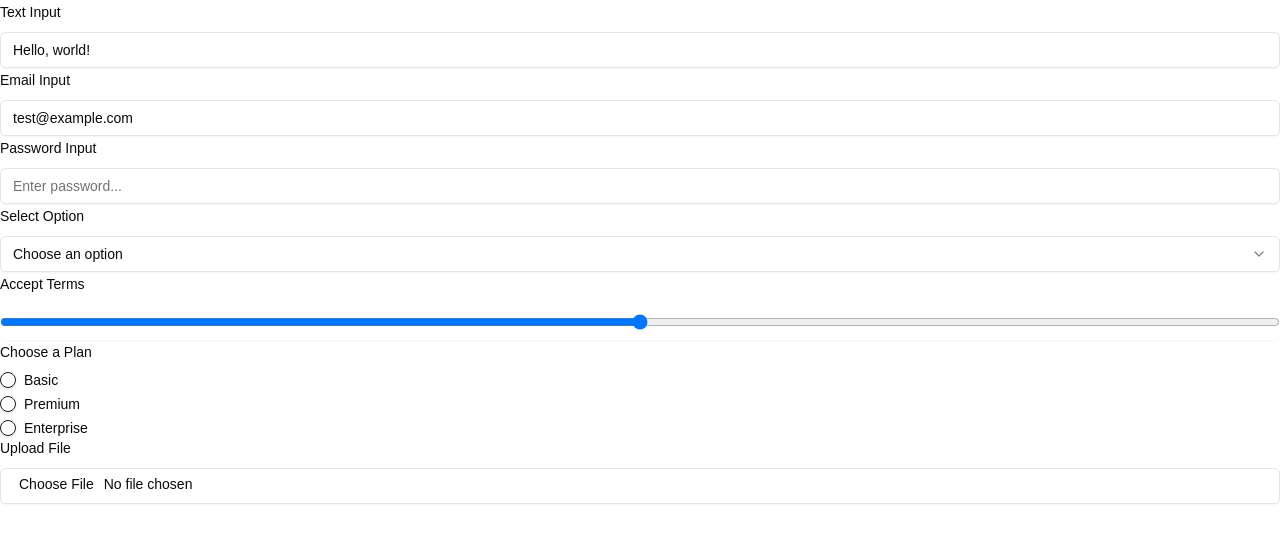
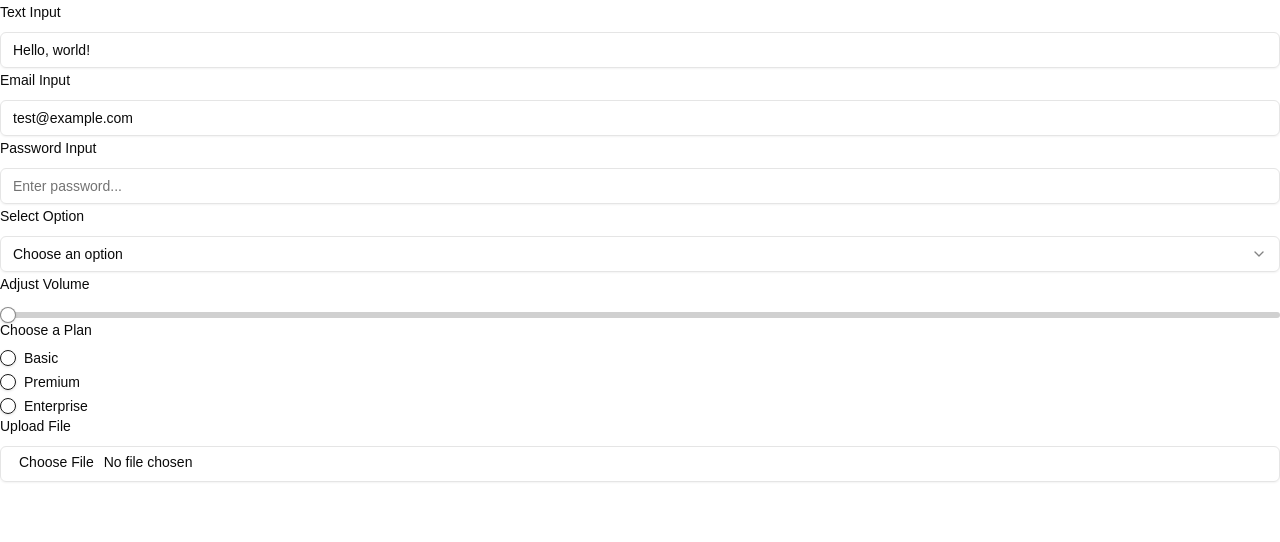
Before and after one commit to hdmGOAT/codelearnproject, a Next.js app in the folder frontend/: page /signup in a window 1280 px wide. Shown: the top 542 px of the page. Built offline with nearby package versions, Linux system fonts and the light colour scheme.

Commit message:
isMultiStep

```diff
--- a/frontend/app/signup/page.tsx
+++ b/frontend/app/signup/page.tsx
@@ -41,11 +41,12 @@ const fields: Field[] = [
     ],
   },
   {
-    name: "checkboxInput",
-    label: "Accept Terms",
+    name: "volume",
+    label: "Adjust Volume",
     type: "range",
-    defaultValue: false,
+    options: { min: 0, max: 100, step: 5 },
   },
+
   {
     name: "radioInput",
     label: "Choose a Plan",
--- a/frontend/components/DynamicForm.tsx
+++ b/frontend/components/DynamicForm.tsx
@@ -36,6 +36,7 @@ import { Popover, PopoverContent, PopoverTrigger } from "./ui/popover";
 import { Button } from "./ui/button";
 import { CalendarIcon } from "lucide-react";
 import { Calendar } from "./ui/calendar";
+import { Slider } from "./ui/slider";
 
 export interface Field {
   name: string;
@@ -48,7 +49,7 @@ export interface Field {
     | "tel"
     | "url"
     | "search"
-    | "textarea" //
+    | "textarea"
     | "select"
     | "checkbox"
     | "radio"
@@ -58,13 +59,24 @@ export interface Field {
     | "month" //
     | "week" //
     | "time" //
-    | "range" //
+    | "range"
     | "color" //
     | "switch"
     | "hidden";
   placeholder?: string;
-  options?: { label: string; value: string }[];
+  options?: SelectOptions[] | RangeOptions;
   defaultValue?: string | boolean;
+}
+
+interface SelectOptions {
+  label: string;
+  value: string;
+}
+
+interface RangeOptions {
+  min: number;
+  max: number;
+  step: number;
 }
 
 interface Step {
@@ -107,7 +119,7 @@ const DynamicForm = ({ schema, fields, onSubmit }: DynamicFormProps) => {
         <SelectContent>
           <SelectGroup>
             <SelectLabel>{field.label}</SelectLabel>
-            {field.options?.map((op, index) => (
+            {(field.options as SelectOptions[])?.map((op, index) => (
               <SelectItem key={index} value={op.value}>
                 {op.label}
               </SelectItem>
@@ -124,7 +136,7 @@ const DynamicForm = ({ schema, fields, onSubmit }: DynamicFormProps) => {
         onValueChange={formField.onChange}
         defaultValue={formField.value as string}
       >
-        {field.options?.map((op) => (
+        {(field.options as SelectOptions[])?.map((op) => (
           <div key={op.label} className="flex items-center space-x-2">
             <RadioGroupItem id={op.label} value={op.value} />
             <Label htmlFor={op.label}>{op.label}</Label>
@@ -173,6 +185,27 @@ const DynamicForm = ({ schema, fields, onSubmit }: DynamicFormProps) => {
     );
   };
 
+  const renderRange = (field: Field, formField: any) => {
+    const { min, max, step } = (field.options as RangeOptions) || {
+      min: 0,
+      max: 100,
+      step: 1,
+    };
+
+    return (
+      <div className="flex flex-col items-center space-y-2">
+        <span className="text-sm font-medium">{formField.value ?? min}</span>
+
+        <Slider
+          value={[formField.value ?? min]}
+          min={min}
+          max={max}
+          step={step}
+          onValueChange={(value) => formField.onChange(value)}
+        />
+      </div>
+    );
+  };
   const renderField = (field: Field) => {
     return (
       <FormField
@@ -196,6 +229,8 @@ const DynamicForm = ({ schema, fields, onSubmit }: DynamicFormProps) => {
                 renderSwitch(field, formField)
               ) : field.type === "date" ? (
                 renderDate(field, formField)
+              ) : field.type === "range" ? (
+                renderRange(field, formField)
               ) : (
                 <Input
                   {...formField}
```
